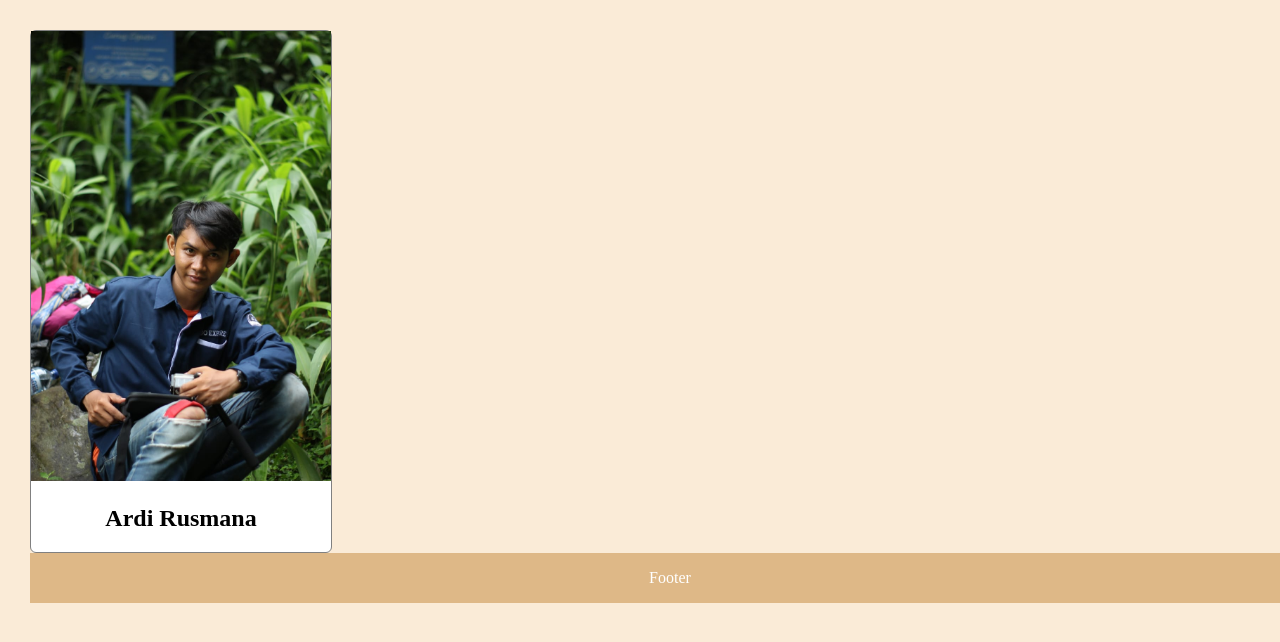
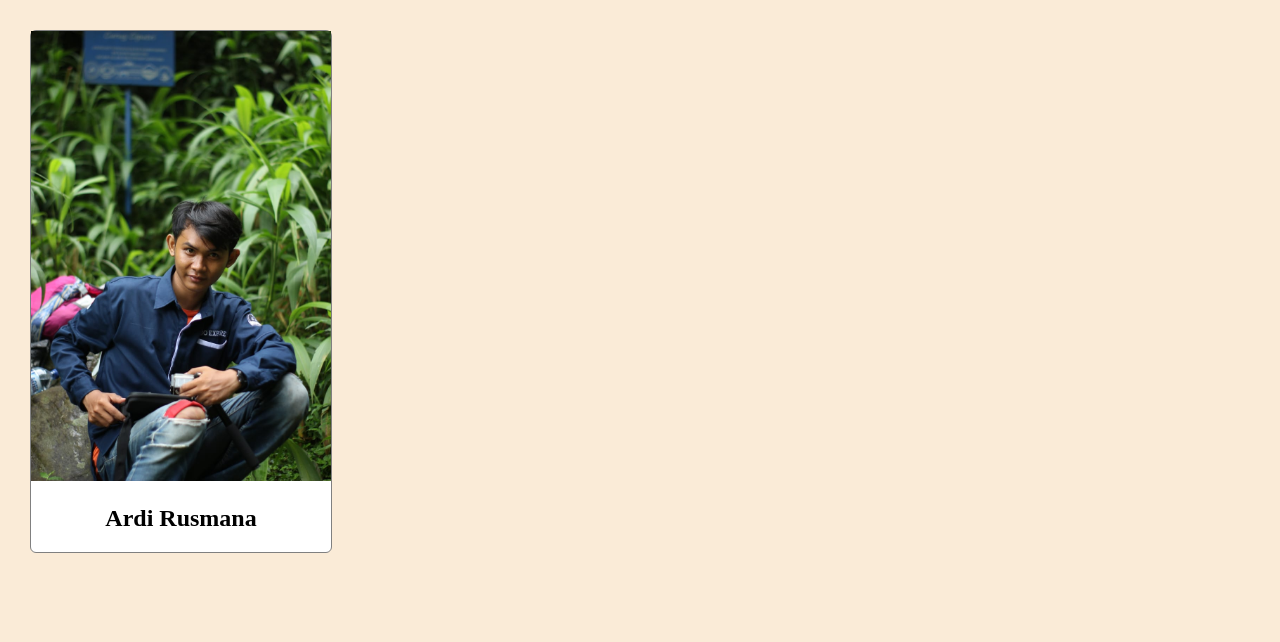
Before and after one commit to ardirusuk/my-repo-from-remote, a plain HTML site: page index.html in a window 1280 px wide. Shown: the top 642 px of the page. Drawn offline with Linux system fonts and the light colour scheme.

Commit message:
Revert "added style for id footer"
This reverts commit 8cc8703353f4ad0fc0be7cab41e4b15d85b5afd2.

```diff
--- a/index.html
+++ b/index.html
@@ -3,12 +3,12 @@
     <head>
         <link rel="stylesheet" href="style.css">
     </head>
+
     <body>
         <div id="profile-container">
             <img id="profile-image" src="images/ArdiRusmana.jpg" alt="profile image" />
             <h2 id="profile-name">Ardi Rusmana</h2>
          </div>
-         <div id="footer">Footer</div>
     </body>
 
     </html>
--- a/style.css
+++ b/style.css
@@ -19,12 +19,3 @@ body {
 #profile-name{
    text-align: center;
 }
-
-#footer {
-    width: 100%;
-    height: 50px;
-    line-height: 50px;
-    background-color: burlywood;
-    text-align: center;
-    color: white;
- }
```
